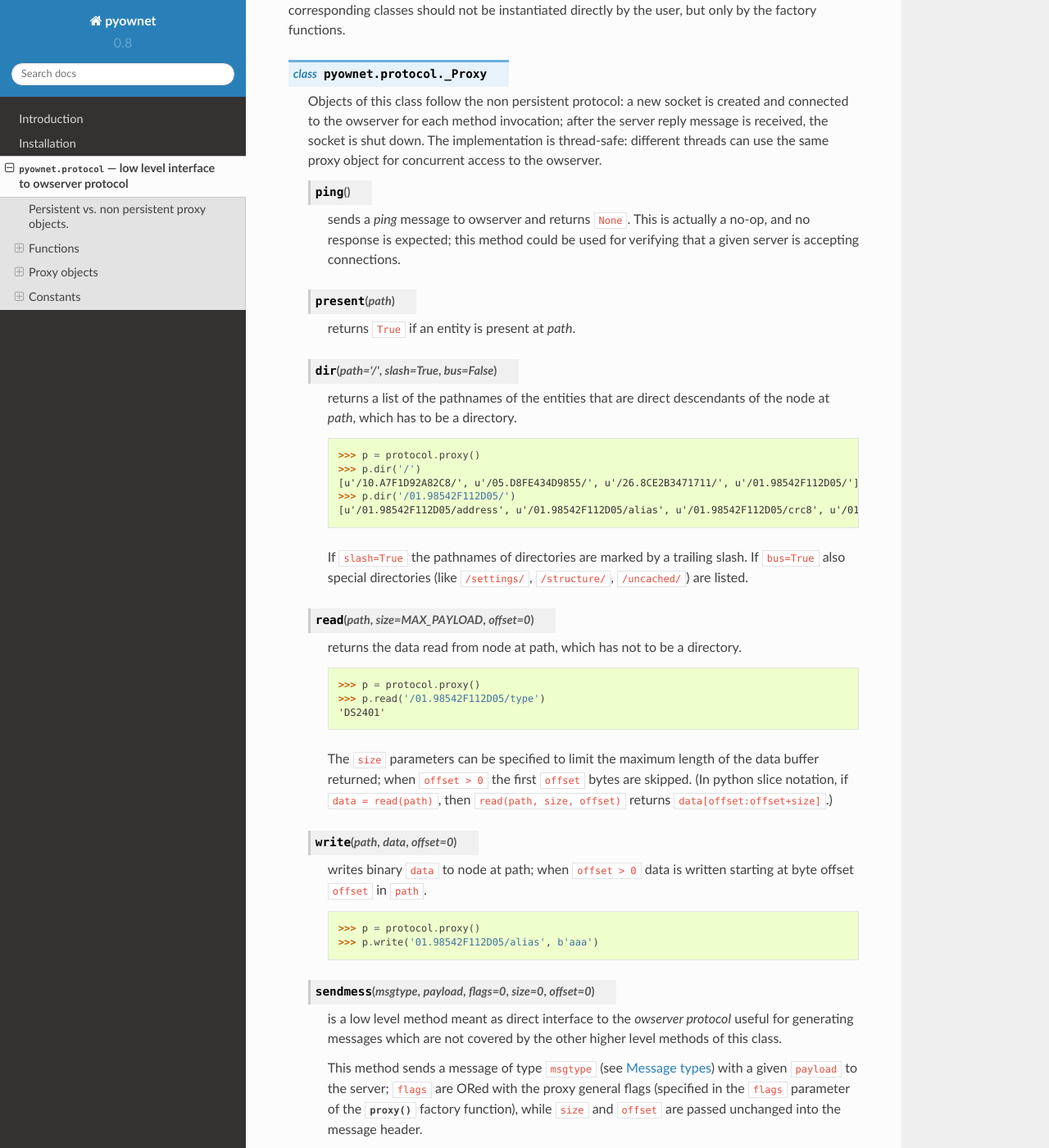
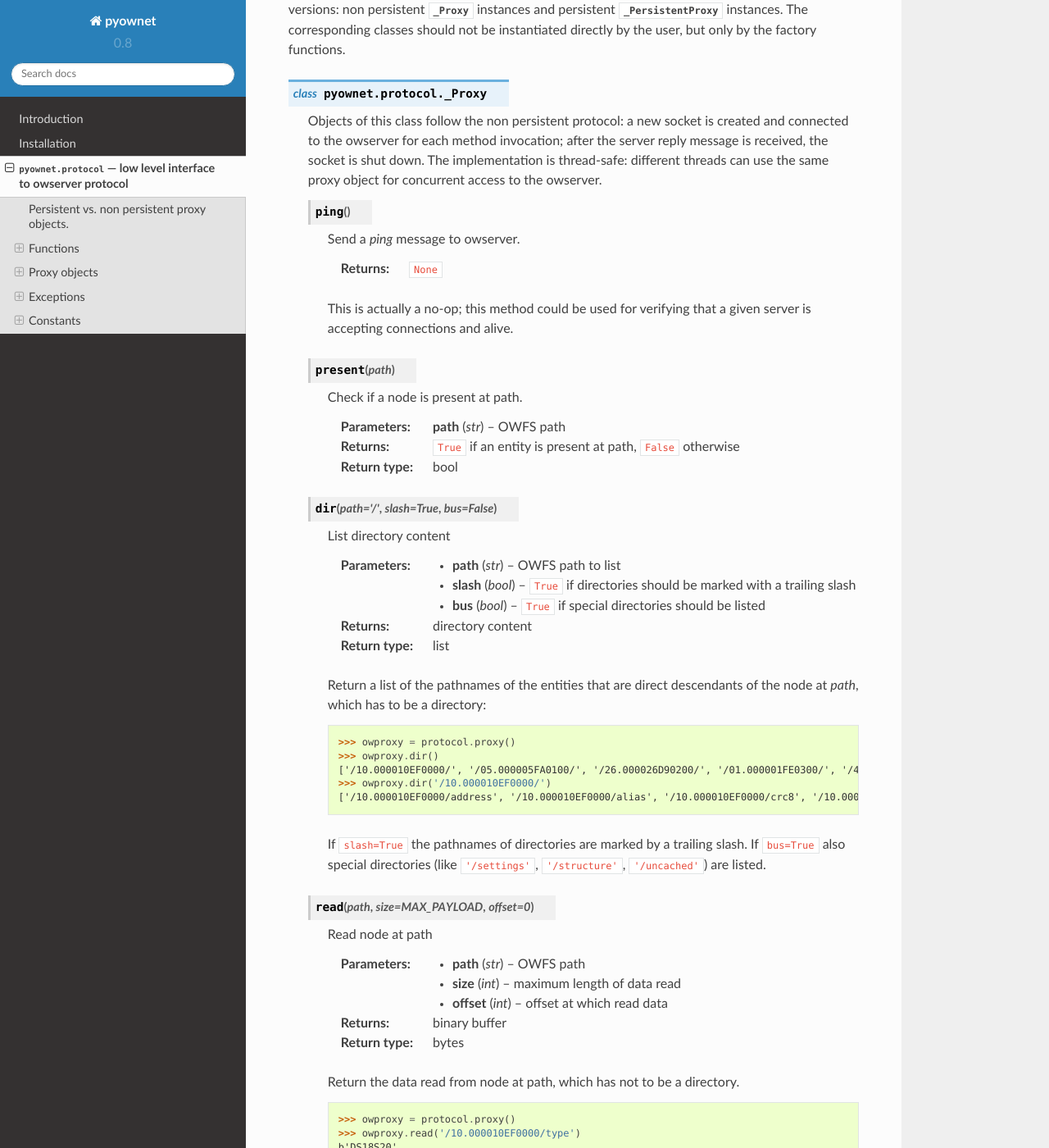
Before and after one commit to miccoli/pyownet, a Sphinx documentation site: the page built from docs/protocol.rst, in a window 1280 px wide and 1400 px high, scrolled down 2560 px. Shown: the whole window at 82% size. Built offline with Sphinx 7.4.7 and the Read the Docs theme 2.0.0, drawn with Linux system fonts in a browser that asks for light colours; some of the changed text lies outside the part shown.

```diff
--- a/docs/intro.rst
+++ b/docs/intro.rst
@@ -34,7 +34,7 @@ allows to access a 1-Wire bus via a supported master device. OWFS
 comprises many different modules which offer different access
 protocols to 1-Wire data: ``owhttpd`` (http), ``owftpd`` (ftp) and
 ``owfs`` (filesystem interface via FUSE). Since only a single program
-can access the 1-Wire bus at one time, there is also backend
+can access the 1-Wire bus at one time, there is also a back end
 component, ``owserver``, that arbitrates access to the bus from
 multiple client processes. Client processes can query an ``owserver``
 (the program) via network sockets speaking the 'owserver'
--- a/docs/protocol.rst
+++ b/docs/protocol.rst
@@ -7,8 +7,8 @@
 
 .. warning::
 
-   This software is still in alpha testing. Altough it has been
-   sucessfully used in production environments for more than 4 years,
+   This software is still in alpha testing. Although it has been
+   successfully used in production environments for more than 4 years,
    its API is not frozen yet, and could be changed.
 
 The :mod:`pyownet.protocol` module is a low-level implementation of
@@ -21,9 +21,9 @@ owserver protocol messages.
   >>> from pyownet import protocol
   >>> owproxy = protocol.proxy(host="server.example.com", port=4304)
   >>> owproxy.dir()
-  [u'/10.A7F1D92A82C8/', u'/05.D8FE434D9855/', u'/26.8CE2B3471711/']
-  >>> owproxy.read('/10.A7F1D92A82C8/temperature')
-  '     6.68422'
+  ['/10.000010EF0000/', '/05.000005FA0100/', '/26.000026D90200/', '/01.000001FE0300/', '/43.000043BC0400/']
+  >>> owproxy.read('/10.000010EF0000/temperature')
+  b'         1.6'
 
 .. _persistence:
 
@@ -154,43 +154,66 @@ functions.
 
    .. py:method:: ping()
 
-      sends a *ping* message to owserver and returns ``None``. This is
-      actually a no-op, and no response is expected; this method could
-      be used for verifying that a given server is accepting
-      connections.
+       Send a *ping* message to owserver.
+
+       :return: ``None``
+
+       This is actually a no-op; this method could
+       be used for verifying that a given server is accepting
+       connections and alive.
 
    .. py:method:: present(path)
 
-      returns ``True`` if an entity is present at *path*.
+      Check if a node is present at path.
+
+      :param str path: OWFS path
+      :return: ``True`` if an entity is present at path, ``False`` otherwise
+      :rtype: bool
+
 
    .. py:method:: dir(path='/', slash=True, bus=False)
 
-      returns a list of the pathnames of the entities that are direct
+      List directory content
+
+      :param str path: OWFS path to list
+      :param bool slash: ``True`` if directories should be marked with a
+                         trailing slash
+      :param bool bus: ``True`` if special directories should be listed
+      :return: directory content
+      :rtype: list
+
+      Return a list of the pathnames of the entities that are direct
       descendants of the node at *path*, which has to be a
+      directory::
+
+        >>> owproxy = protocol.proxy()
+        >>> owproxy.dir()
+        ['/10.000010EF0000/', '/05.000005FA0100/', '/26.000026D90200/', '/01.000001FE0300/', '/43.000043BC0400/']
+        >>> owproxy.dir('/10.000010EF0000/')
+        ['/10.000010EF0000/address', '/10.000010EF0000/alias', '/10.000010EF0000/crc8', '/10.000010EF0000/errata/', '/10.000010EF0000/family', '/10.000010EF0000/id', '/10.000010EF0000/locator', '/10.000010EF0000/power', '/10.000010EF0000/r_address', '/10.000010EF0000/r_id', '/10.000010EF0000/r_locator', '/10.000010EF0000/scratchpad', '/10.000010EF0000/temperature', '/10.000010EF0000/temphigh', '/10.000010EF0000/templow', '/10.000010EF0000/type']
+
+      If ``slash=True`` the pathnames of directories are marked by a
+      trailing slash. If ``bus=True`` also special directories (like
+      ``'/settings'``, ``'/structure'``, ``'/uncached'``) are listed.
+
+   .. py:method:: read(path, size=MAX_PAYLOAD, offset=0)
+
+      Read node at path
+
+      :param str path: OWFS path
+      :param int size: maximum length of data read
+      :param int offset: offset at which read data
+      :return: binary buffer
+      :rtype: bytes
+
+      Return the data read from node at path, which has not to be a
       directory.
 
       ::
 
-        >>> p = protocol.proxy()
-        >>> p.dir('/')
-        [u'/10.A7F1D92A82C8/', u'/05.D8FE434D9855/', u'/26.8CE2B3471711/', u'/01.98542F112D05/']
-        >>> p.dir('/01.98542F112D05/')
-        [u'/01.98542F112D05/address', u'/01.98542F112D05/alias', u'/01.98542F112D05/crc8', u'/01.98542F112D05/family', u'/01.98542F112D05/id', u'/01.98542F112D05/locator', u'/01.98542F112D05/r_address', u'/01.98542F112D05/r_id', u'/01.98542F112D05/r_locator', u'/01.98542F112D05/type']
-
-      If ``slash=True`` the pathnames of directories are marked by a
-      trailing slash. If ``bus=True`` also special directories (like
-      ``/settings/``, ``/structure/``, ``/uncached/``) are listed.
-
-   .. py:method:: read(path, size=MAX_PAYLOAD, offset=0)
-
-      returns the data read from node at path, which has not to be a
-      directory.
-
-      ::
-
-        >>> p = protocol.proxy()
-        >>> p.read('/01.98542F112D05/type')
-        'DS2401'
+        >>> owproxy = protocol.proxy()
+        >>> owproxy.read('/10.000010EF0000/type')
+        b'DS18S20'
 
       The ``size`` parameters can be specified to limit the maximum
       length of the data buffer returned; when ``offset > 0`` the
@@ -200,19 +223,36 @@ functions.
 
    .. py:method:: write(path, data, offset=0)
 
-      writes binary ``data`` to node at path; when ``offset > 0`` data
+      Write data at path.
+
+      :param str path: OWFS path
+      :param bytes data: binary data to write
+      :param int offset: offset at which write data
+      :return: ``None``
+
+      Writes binary ``data`` to node at ``path``; when ``offset > 0`` data
       is written starting at byte offset ``offset`` in ``path``.
 
       ::
 
-        >>> p = protocol.proxy()
-        >>> p.write('01.98542F112D05/alias', b'aaa')
+        >>> owproxy = protocol.proxy()
+        >>> owproxy.write('/10.000010EF0000/alias', b'myalias')
 
    .. py:method:: sendmess(msgtype, payload, flags=0, size=0, offset=0)
 
-      is a low level method meant as direct interface to the *owserver
-      protocol* useful for generating messages which are not covered
-      by the other higher level methods of this class.
+      Send message to owserver.
+
+      :param int msgtype: message type code
+      :param bytes payload: message payload
+      :param int flags: message flags
+      :param size int: message size
+      :param offset int: message offset
+      :return: owserver return code and reply data
+      :rtype: ``(int, bytes)`` tuple
+
+      This is a low level method meant as direct interface to the
+      *owserver protocol,* useful for generating messages which are not
+      covered by the other higher level methods of this class.
 
       This method sends a message of type ``msgtype`` (see
       :ref:`msgtypes`) with a given ``payload`` to the server;
@@ -227,11 +267,11 @@ functions.
 
       ::
 
-        >>> p = protocol.proxy()
-        >>> p.sendmess(MSG_DIRALL, '/', flags=FLG_BUS_RET)
-        (0, '/10.A7F1D92A82C8,/05.D8FE434D9855,/26.8CE2B3471711,/01.98542F112D05,/bus.0,/uncached,/settings,/system,/statistics,/structure,/simultaneous,/alarm')
-        >>> p.sendmess(MSG_DIRALL, '/nonexistent')
-        (-1, '')
+        >>> owproxy = protocol.proxy()
+        >>> owproxy.sendmess(protocol.MSG_DIRALL, b'/', flags=protocol.FLG_BUS_RET)
+        (0, b'/10.000010EF0000,/05.000005FA0100,/26.000026D90200,/01.000001FE0300,/43.000043BC0400,/bus.0,/uncached,/settings,/system,/statistics,/structure,/simultaneous,/alarm')
+        >>> owproxy.sendmess(protocol.MSG_DIRALL, b'/nonexistent')
+        (-1, b'')
 
 .. py:class:: _PersistentProxy
 
@@ -268,7 +308,7 @@ functions.
    To avoid the need of explicitly calling the
    :meth:`close_connection` method, :class:`_PersistentProxy`
    instances support the context management protocol (i.e. the `with
-   <https://docs.python.org/2.7/reference/compound_stmts.html#the-with-statement>`_
+   <https://docs.python.org/3/reference/compound_stmts.html#the-with-statement>`_
    statement.) When the ``with`` block is entered a socket connection
    is opened; the same socket connection is closed at the exit of the
    block. A typical usage pattern could be the following::
@@ -295,16 +335,90 @@ functions.
    before the first call to a method, which could be useful for error
    handling.
 
+   For non-persistent connection entering and exiting the ``with``
+   block context is a no-op.
+
+
+Exceptions
+----------
+
+Base classes
+^^^^^^^^^^^^
+
+.. py:exception:: Error
+
+   The base class for all exceptions raised by this module.
+
+Concrete exceptions
+^^^^^^^^^^^^^^^^^^^
+
+.. py:exception:: OwnetError
+
+   This exception is raised to signal an error return code by the
+   owserver. This exception inherits also from the builtin `OSError`_
+   and follows its semantics: it sets arguments ``errno``,
+   ``strerror``, and, if available, ``filename``. Message errors are
+   derived from the owserver introspection, by consulting the
+   ``/settings/return_codes/text.ALL`` node.
+
+.. _OSError: https://docs.python.org/3/library/exceptions.html#OSError
+
+.. py:exception:: ConnError
+
+   This exception is raised when a network connection to the owserver
+   cannot be established. In fact it wraps the causing `OSError`_
+   exception along with all its arguments, from which it inherits.
+
+.. py:exception:: ProtocolError
+
+   This exception is raised when a successful network connection is
+   established, but the remote server does not speak the owserver
+   network protocol or some other error occurred during the exchange
+   of owserver messages.
+
+.. py:exception:: MalformedHeader
+
+   A subclass of :exc:`ProtocolError`: raised when it is impossible to
+   decode the reply header received from the remote owserver.
+
+.. py:exception:: ShortRead
+
+   A subclass of :exc:`ProtocolError`: raised when the payload
+   received from the remote owserver is too short.
+
+.. py:exception:: ShortWrite
+
+   A subclass of :exc:`ProtocolError`: raised when it is impossible to
+   send the complete payload to the remote owserver.
+
+
+
+Exception hierarchy
+^^^^^^^^^^^^^^^^^^^
+
+The exception class hierarchy for this module is:
+
+.. code-block:: none
+
+   pyownet.Error
+    +-- pyownet.protocol.Error
+         +-- pyownet.protocol.OwnetError
+         +-- pyownet.protocol.ConnError
+         +-- pyownet.protocol.ProtocolError
+              +-- pyownet.protocol.MalformedHeader
+              +-- pyownet.protocol.ShortRead
+              +-- pyownet.protocol.ShortWrite
+
 
 Constants
 ---------
 
 .. py:data:: MAX_PAYLOAD
 
-Defines the maximum number of bytes that this module is willing to
-read in a single message from the remote owserver. This limit is
-enforced to avoid security problems with malformed headers. The limit
-is hardcoded to 65536 bytes. [#alpha]_
+  Defines the maximum number of bytes that this module is willing to
+  read in a single message from the remote owserver. This limit is
+  enforced to avoid security problems with malformed headers. The limit
+  is hardcoded to 65536 bytes. [#alpha]_
 
 .. _msgtypes:
 
--- a/setup.py
+++ b/setup.py
@@ -20,7 +20,7 @@ with open('src/pyownet/__init__.py') as infile:
 setup(
     name = 'pyownet',
     version = __version__,
-    description = 'python owserver client library',
+    description = 'Python OWFS client library (owserver protocol)',
     long_description = long_description,
     author = 'Stefano Miccoli',
     author_email = 'stefano.miccoli@polimi.it',
@@ -31,6 +31,7 @@ setup(
         'Environment :: Other Environment',
         'Intended Audience :: Developers',
         'License :: OSI Approved :: GNU General Public License v3 (GPLv3)',
+        'Programming Language :: Python',
         'Programming Language :: Python :: 2',
         'Programming Language :: Python :: 2.6',
         'Programming Language :: Python :: 2.7',
```
Also changed, not shown: other parts of docs/protocol.rst (+7 -7 lines), CHANGELOG.rst (+26 -28 lines), README.rst (+36 -22 lines), docs/installation.rst (+20 -6 lines).
